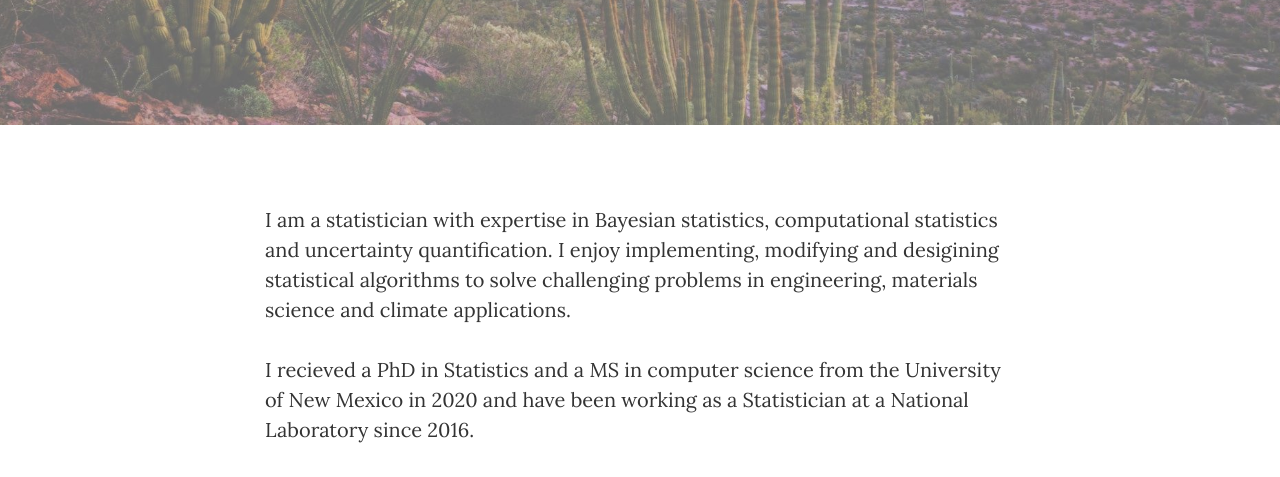
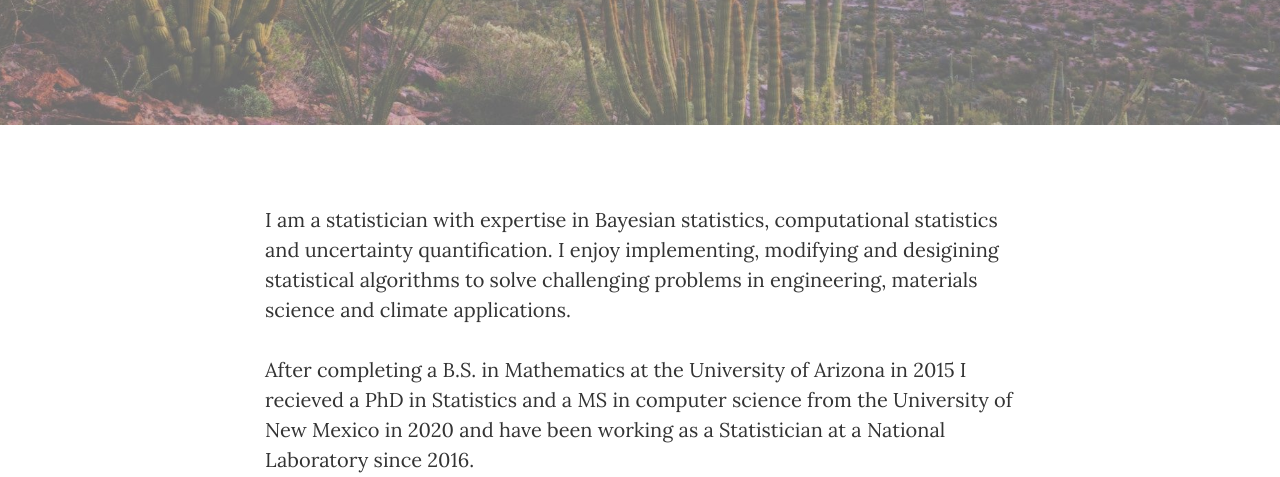
Before and after one commit to knrumsey/knrumsey.github.io, a website: page index.html in a window 1280 px wide. Shown: the part 323-800 px from the top of the page. Drawn offline with nearby package versions, Linux system fonts and the light colour scheme.

Commit message:
Added degree from UA

```diff
--- a/index.html
+++ b/index.html
@@ -86,7 +86,7 @@
         <div class="row">
             <div class="col-lg-8 col-lg-offset-2 col-md-10 col-md-offset-1">
                 <p>I am a statistician with expertise in Bayesian statistics, computational statistics and uncertainty quantification. I enjoy implementing, modifying and desigining statistical algorithms to solve challenging problems in engineering, materials science and climate applications. </p>
-		<p>I recieved a PhD in Statistics and a MS in computer science from the University of New Mexico in 2020 and have been working as a Statistician at a National Laboratory since 2016. </p>
+		<p>After completing a B.S. in Mathematics at the University of Arizona in 2015 I recieved a PhD in Statistics and a MS in computer science from the University of New Mexico in 2020 and have been working as a Statistician at a National Laboratory since 2016. </p>
             </div>
         </div>
     </div>
```
